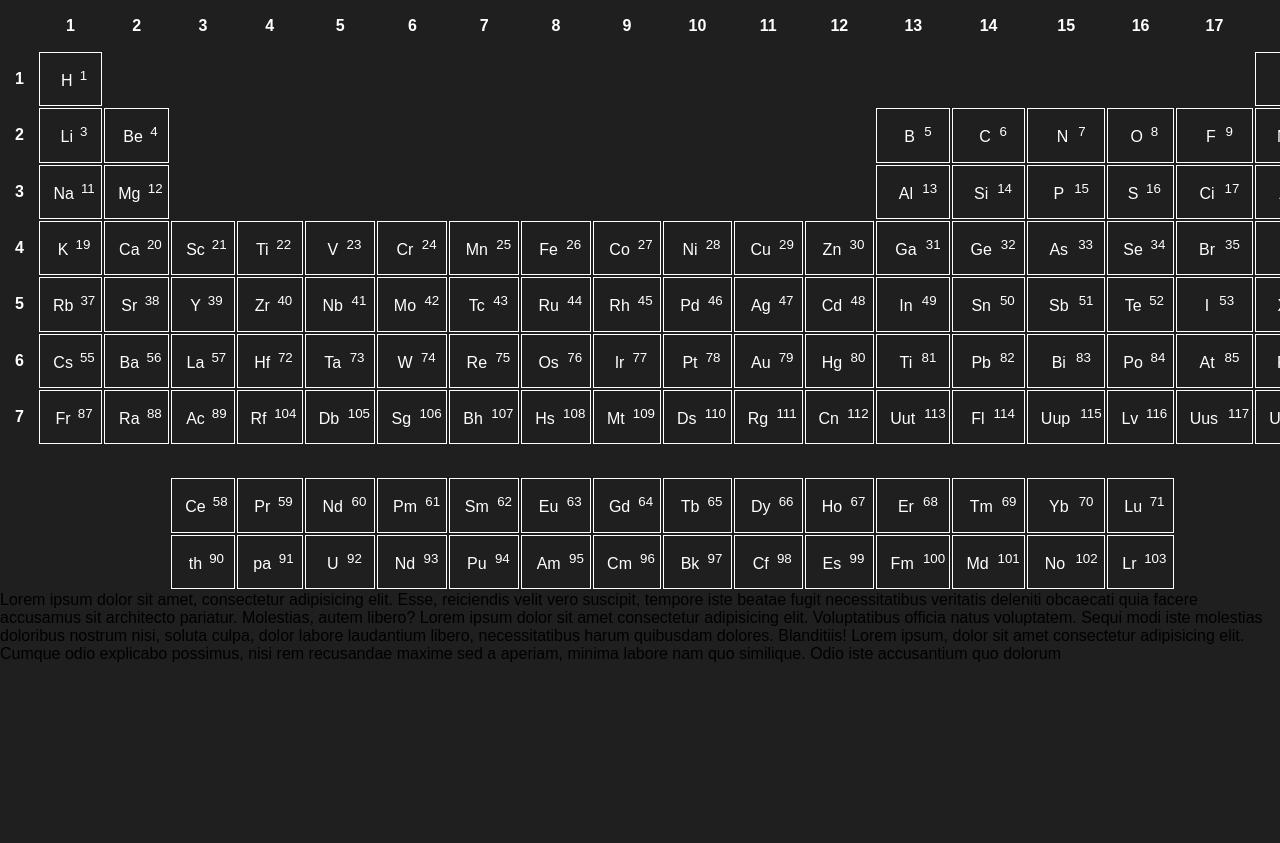
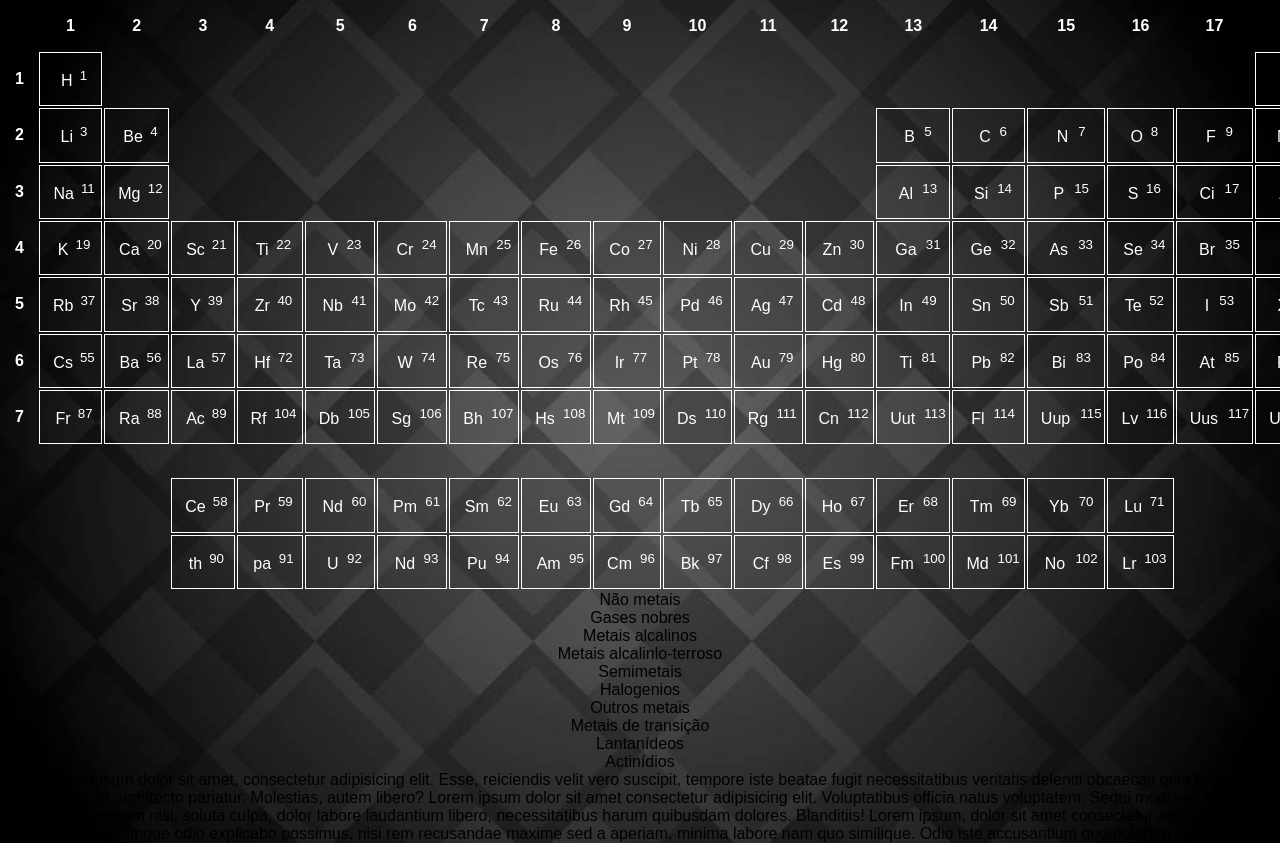
Before and after one commit to AndersonViniciusReis/projeto-tabela-periodica, a plain HTML site: page index.html in a window 1280 px wide. Before the commit the page ends 800 px from the top, so only its background shows below. Drawn offline with Linux system fonts and the light colour scheme.

Commit message:
atualização

```diff
--- a/index.html
+++ b/index.html
@@ -191,6 +191,19 @@
             </tbody>
         </table>
     </div>
+    <div>
+        <p>Não metais</p>
+        <p>Gases nobres</p>
+        <p>Metais alcalinos</p>
+        <p>Metais alcalinlo-terroso</p>
+        <p>Semimetais</p>
+        <p>Halogenios</p>
+        <p>Outros metais</p>
+        <p>Metais de transição</p>
+        <p>Lantanídeos</p>
+        <p>Actinídios</p>
+
+    </div>
     <p>Lorem ipsum dolor sit amet, consectetur adipisicing elit. Esse, reiciendis velit vero suscipit, tempore iste beatae fugit necessitatibus veritatis deleniti obcaecati quia facere accusamus sit architecto pariatur. Molestias, autem libero? Lorem ipsum dolor sit amet consectetur adipisicing elit. Voluptatibus officia natus voluptatem. Sequi modi iste molestias doloribus nostrum nisi, soluta culpa, dolor labore laudantium libero, necessitatibus harum quibusdam dolores. Blanditiis! Lorem ipsum, dolor sit amet consectetur adipisicing elit. Cumque odio explicabo possimus, nisi rem recusandae maxime sed a aperiam, minima labore nam quo similique. Odio iste accusantium quo dolorum </p>
 </body>
 </html>
--- a/media-query.css
+++ b/media-query.css
@@ -1,6 +1,6 @@
 @charset "UTF-8";
 
-@media screen and (min-width:1350px) {
+@media screen and (min-width:1370px) {
     div#tabela{
         overflow: hidden;
     }
--- a/style.css
+++ b/style.css
@@ -6,11 +6,12 @@
     font-family: Arial, Helvetica, sans-serif;
 }
 body, html{
-    background-color: rgb(31, 31, 31);
-
+    background: url(imagens/grey_checker_pattern_background_by_ab_cs_center_d73sctt-pre.jpg) no-repeat ;
+    background-size: cover;
+    background-position: center center;
+    text-align: center;
 }
 div#tabela{
-    text-align: center;
     overflow-x: auto;
 }
 table{
@@ -23,15 +24,15 @@ td,th{
     padding: 15px 13px;
 
 }
+td:hover{
+    background-color: rgba(0, 0, 0, 0.568);
+}
 th,td.vazio{
     border: none;
 }
 
 td.vazio:hover{
-    background-color:  rgb(31, 31, 31);
-}
-td:hover{
-    background-color: black;
+    background-color:  rgba(255, 255, 255, 0);
 }
 sup{
     position: relative;
```
Also changed, not shown: imagens/grey_checker_pattern_background_by_ab_cs_center_d73sctt-pre.jpg (added).
